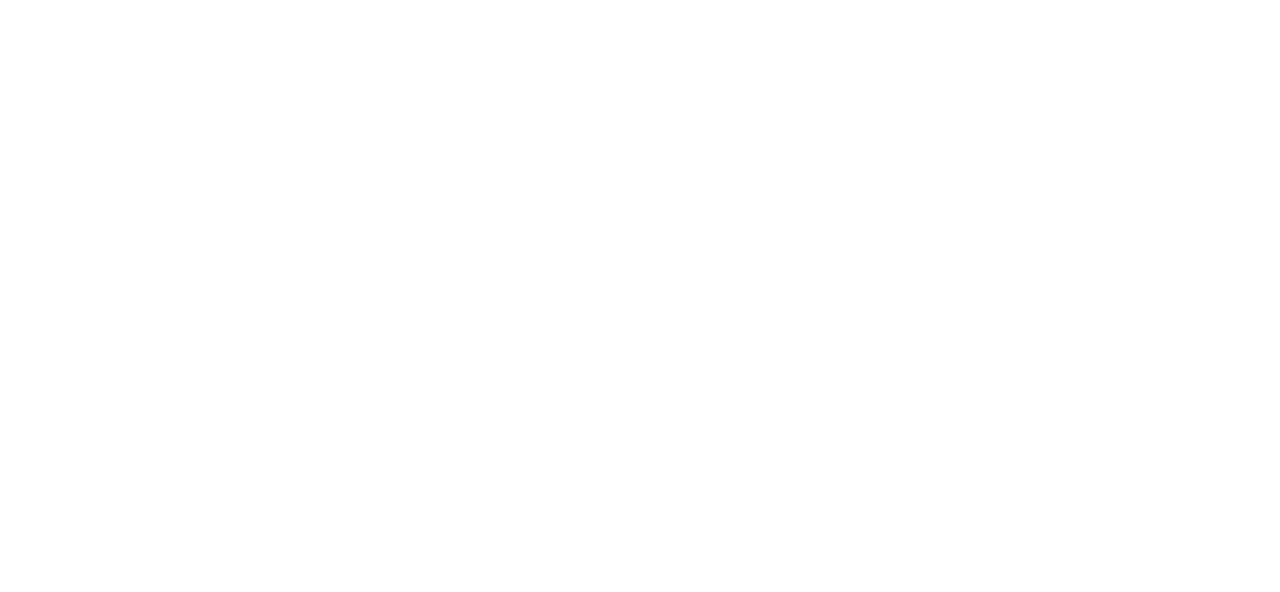
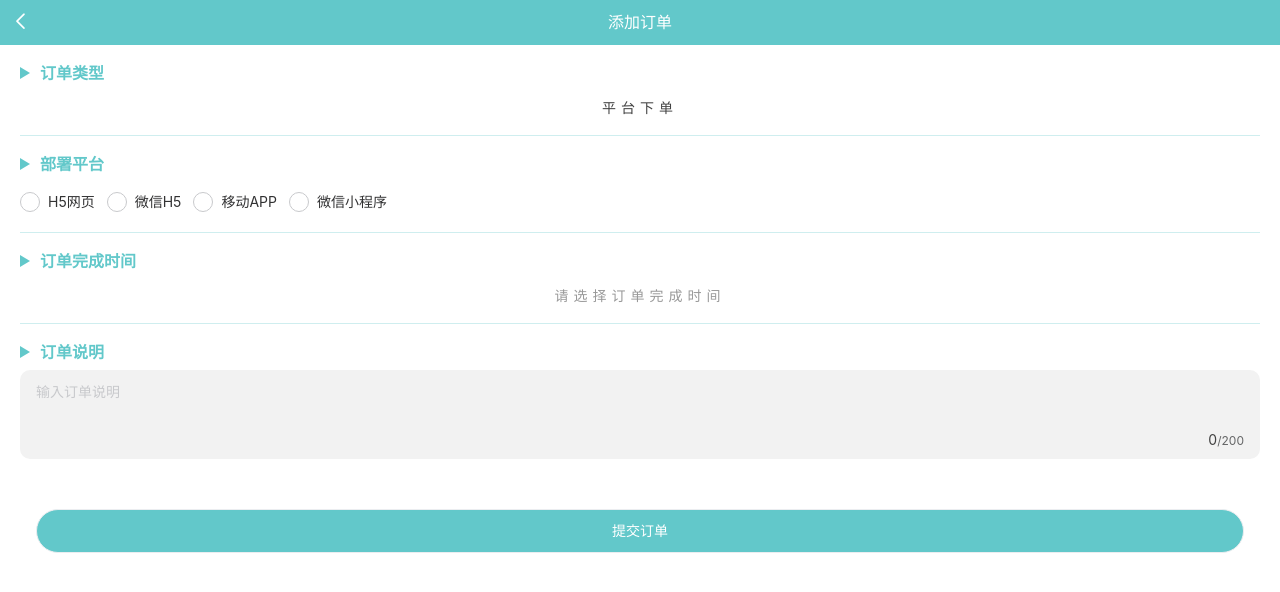
Before and after one commit to chendongming0602/money, a Vue app in the folder h5/: page /#/add in a window 1280 px wide. Before the commit this address led to /#/b. Shown: the top 592 px of the page. Built offline with nearby package versions, Linux system fonts and the light colour scheme.

Commit message:
完成添加订单

```diff
--- a/h5/src/App.vue
+++ b/h5/src/App.vue
@@ -1,6 +1,6 @@
 <template>
  <div class="app-container">
-    <div v-if="$route.path!=='/tab1'&&$route.path!=='/tab2'" class="app-title" @click="$router.go(-1)">
+    <div v-if="$route.path!=='/tab1'&&$route.path!=='/tab2'&&$route.path!=='/index'" class="app-title" @click="$router.go(-1)">
       <div>
          <van-icon name="arrow-left"  size="1.3rem" />
       </div>
--- a/h5/src/assets/css/all.scss
+++ b/h5/src/assets/css/all.scss
@@ -1,6 +1,6 @@
 $color:#62c8ca;
 $colorF:#fff;
-$border:#F2F2F2;
+$border:rgba(98, 200, 202, 0.3);
 $tabs:#bfbfbf;
 img{
     display: block;
--- /dev/null
+++ b/h5/src/pages/order/add.vue
@@ -0,0 +1,170 @@
+<template>
+    <div class="add-box">
+        <van-form @submit="onSubmit"  validate-first>
+            <div class="add-title">订单类型</div>
+            <div class="add-class">{{classs[0]}}</div>
+            <van-popup v-model="showClass" round position="bottom">
+                <van-picker
+                    :default-index="0"
+                    show-toolbar
+                    :columns="classs"
+                    @cancel="showClass = false"
+                    @confirm="onClass"
+                />
+            </van-popup>
+
+            <div class="add-title">部署平台</div>
+            <div class="add-plat">
+                <van-checkbox-group v-model="platform" direction="horizontal" @change="pleatEvent">
+                    <van-checkbox v-for="(t,i) in plat" :key="i" checked-color="#62c8ca" :name="i" class="add-plat-item" >{{t.name}}</van-checkbox>
+                </van-checkbox-group>
+            </div>
+
+            <div class="add-title">订单完成时间</div>
+            <div class="add-class" :class="timeValue?'':'time-active'" @click="showTime = true">{{timeValue?mTime:'请选择订单完成时间'}}</div>
+            <div>
+                <van-popup v-model="showTime" round position="bottom">
+                    <van-datetime-picker
+                        v-model="currentDate"
+                        type="date"
+                        title="选择年月日"
+                        name="time"
+
+                        @cancel="showTime = false"
+                        @confirm="timeEvent"
+                    />
+                </van-popup>
+            </div>
+
+            <div class="add-title">订单说明</div>
+            <div class="add-message">
+                <van-field
+                    v-model="message"
+                    autosize
+                    type="textarea"
+                    placeholder="输入订单说明"
+                    show-word-limit
+                    maxlength="200"
+                />
+            </div>
+
+             <div class="add-submit">
+                <van-button round block  >
+                    提交订单
+                </van-button>
+            </div>
+
+        </van-form>
+    </div>
+</template>
+<script>
+export default {
+    data(){
+        return{
+            showClass:false,
+            classs: ['平台下单', '微信下单'],
+            platform: [],
+            plat:[
+                {name:"H5网页"},
+                {name:"微信H5"},
+                {name:"移动APP"},
+                {name:"微信小程序"},
+            ],
+            currentDate: new Date(),
+            showTime:false,
+            timeValue:null,
+            mTime:"00:00:00",
+            //更多说明
+            message:"",
+            //部署多选结果
+            platValue:[],
+            //时间选择的时间戳
+        }
+    },
+    methods:{
+        onSubmit(values) {
+            console.log('submit', values);
+        },
+        onClass(e){
+            console.log(e)
+        },
+        pleatEvent(e){
+            this.platValue=e.map(t=>{return this.plat[t].name});
+        },
+        timeEvent(e){
+            this.showTime=false;
+            let time=new Date(e)
+            this.timeValue=time.getTime();
+            this.mTime=`${time.getFullYear()}年${time.getMonth()+1}月${time.getDate()}日`;
+        }
+    }
+}
+</script>
+<style lang="scss" scoped>
+    .add-box{
+        padding: 0px 20px 20px;
+    }
+    .add-title{
+        color: $color;
+        font-size: 16px;
+        font-weight: bold;
+        // border-left: 3px solid $color;
+        padding-left: 20px;
+        position: relative;
+        margin-top: 20px;
+    }
+    .add-title::after{
+        content: "";
+        width: 0px;
+        height: 0px;
+        position:absolute;
+        border-left:10px solid $color;
+        border-bottom:6px solid transparent;
+        border-top:6px solid transparent;
+        position: absolute;
+        top: 2px;
+        left: 0;
+    }
+    .add-class{
+        text-align: center;
+        color: #424242;
+        padding: 20px 0;
+        border-bottom: 1px solid $border;
+        letter-spacing: 5px;
+    }
+    .time-active{
+        color: #999;
+    }
+    .add-plat{
+        padding: 0px 0 20px;
+        border-bottom: 1px solid $border;
+        display: flex;
+        justify-content: space-between;
+        .add-plat-item{
+            margin-top: 20px;
+        }
+        .van-checkbox-group--horizontal{
+            justify-content: space-between;
+        }
+    }
+    .add-message{
+        .van-cell{
+            background: #f2f2f2;
+            margin-top: 10px;
+            border-radius: 10px;
+            >>> .van-field__control{
+                font-size: 14px;
+            }
+        }
+    }
+    .add-submit{
+        margin: 50px 16px;
+        button{
+            background: $color;
+            font-size: .75rem;
+        }
+        span{
+            color:$colorF;
+        }
+    }
+</style>
--- a/h5/src/router.js
+++ b/h5/src/router.js
@@ -79,6 +79,14 @@ const router=new Router({
             meta:{
               name:"订单列表"
             }
+          },
+          {
+            path:"/add",
+            name:"add",
+            component:()=>import('@/pages/order/add'),
+            meta:{
+              name:"添加订单"
+            }
           }
       ]
 })
```
Also changed, not shown: 1 other file (tests, documents, lock files or other folders).
